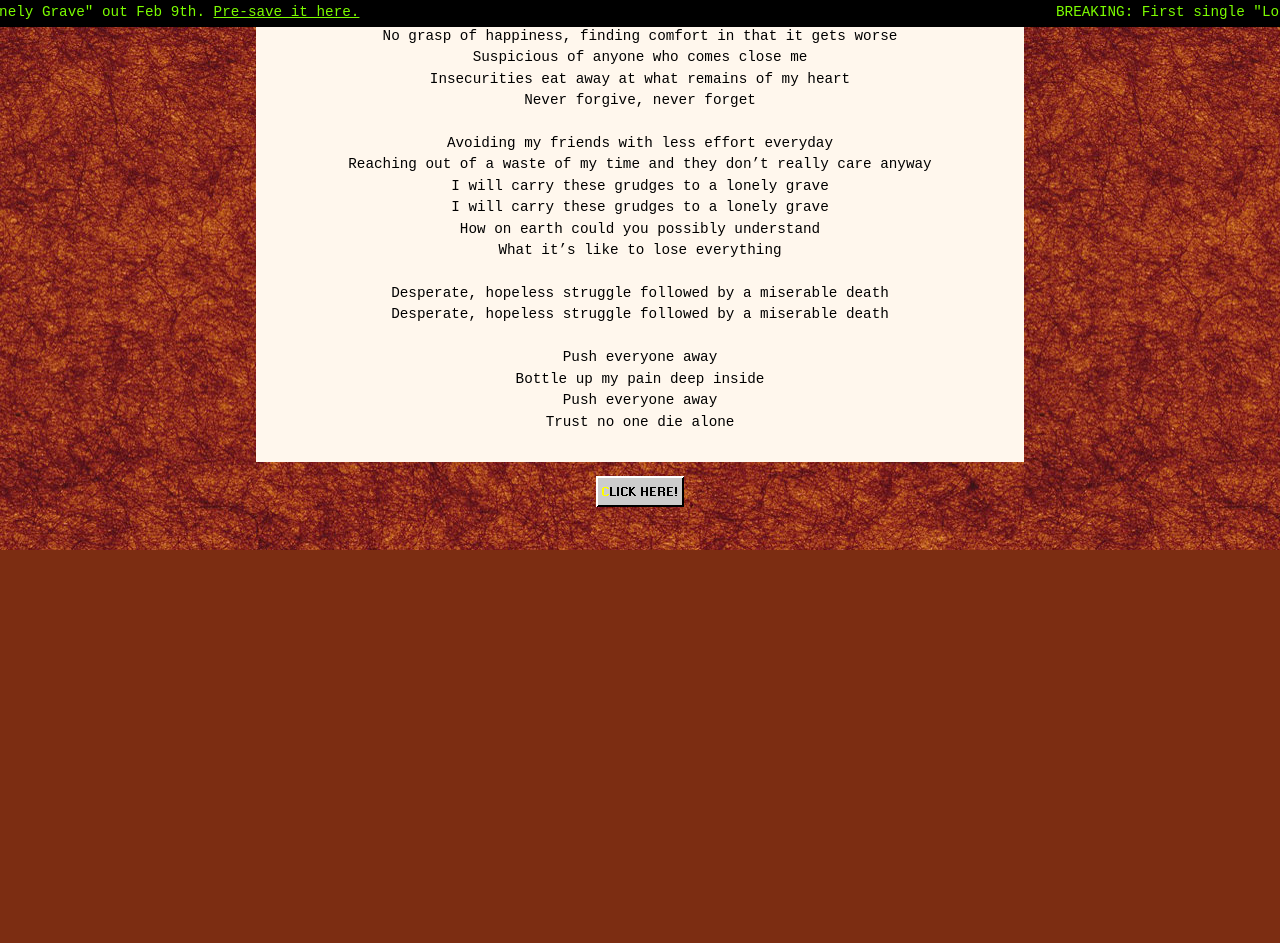
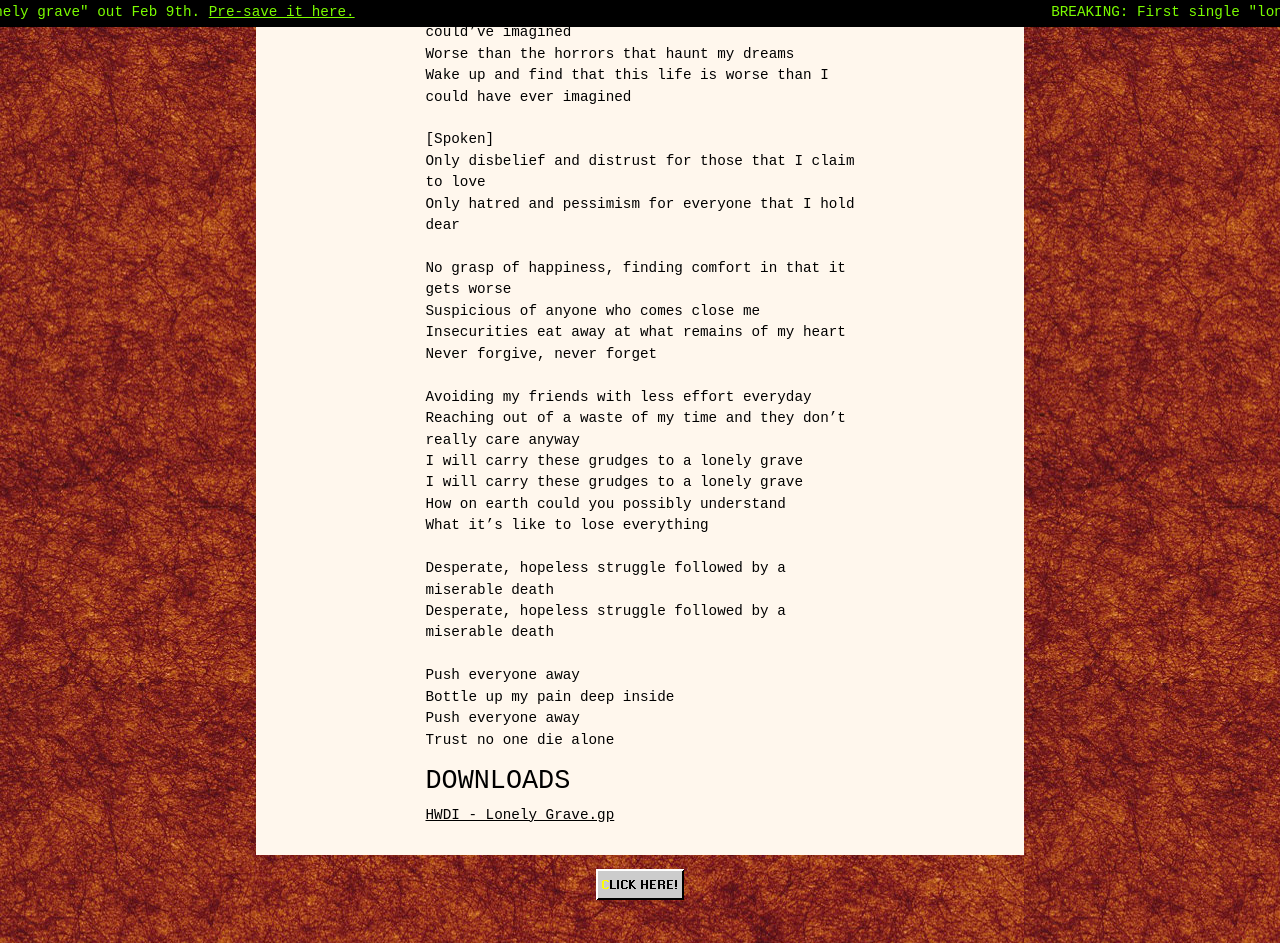
Before and after one commit to mbise1993/houseswediein-website, a Next.js app: page /releases/ep1/lonely-grave in a window 1280 px wide. Shown: the part 773-1716 px from the top of the page. Before the commit the page ends 1323 px from the top, so only its background shows below. Built offline with nearby package versions, Linux system fonts and the light colour scheme.

Commit message:
Releases

```diff
--- a/src/app/layout.tsx
+++ b/src/app/layout.tsx
@@ -81,8 +81,11 @@ export default function RootLayout({
         </div>
         <div className="fixed bottom-0 left-0 w-full">
           <Marquee className="bg-black py-1 text-[lawngreen]" speed={40}>
-            BREAKING: First single &quot;Lonely Grave&quot; out Feb 9th.&nbsp;
-            <a href="" target="_blank">
+            BREAKING: First single &quot;lonely grave&quot; out Feb 9th.&nbsp;
+            <a
+              href="https://distrokid.com/hyperfollow/houseswediein/lonely-grave"
+              target="_blank"
+            >
               Pre-save it here.
             </a>
             &nbsp;
--- a/src/app/releases/ep1/lonely-grave/lyrics.tsx
+++ b/src/app/releases/ep1/lonely-grave/lyrics.tsx
@@ -14,7 +14,9 @@ export const LYRICS = (
     <br />
     Forsaken promises and drug abuse tragedies
     <br />
-    Faces of the suffering begging for you to come home
+    Faces of the suffering
+    <br />
+    Begging for you to come home
     <br />
     <br />
     [Spoken]
@@ -33,7 +35,7 @@ export const LYRICS = (
     <br />
     Worse than the horrors that haunt my dreams
     <br />
-    Wake up and find that this life is worse than I could have imagined
+    Wake up and find that this life is worse than I could have ever imagined
     <br />
     <br />
     [Spoken]
--- a/src/app/releases/ep1/lonely-grave/page.tsx
+++ b/src/app/releases/ep1/lonely-grave/page.tsx
@@ -1,7 +1,14 @@
 import { Metadata } from 'next';
 
-import { Lyrics, SongPage, Video } from '@/app/releases/song-page';
+import { Downloads, Lyrics, SongPage, Video } from '@/app/releases/song-page';
 import { LYRICS } from '@/app/releases/ep1/lonely-grave/lyrics';
+
+const DOWNLOADS = [
+  {
+    title: 'HWDI - Lonely Grave.gp',
+    url: '',
+  },
+];
 
 export const metadata: Metadata = {
   title: 'Test Song | HWDI',
@@ -11,9 +18,10 @@ export const metadata: Metadata = {
 
 export default function Page() {
   return (
-    <SongPage title="Lonely Grave" cursor="/cursors/rose-cursor.png">
+    <SongPage title="Lonely Grave" cursor="/cursors/gravestone-cursor.cur">
       {/* <Video src="https://www.youtube.com/embed/knS59LtVap8?si=gcSqWPX8gGil1ePK" /> */}
       <Lyrics>{LYRICS}</Lyrics>
+      <Downloads downloads={DOWNLOADS} />
     </SongPage>
   );
 }
--- a/src/app/releases/page.tsx
+++ b/src/app/releases/page.tsx
@@ -2,18 +2,28 @@ import { SectionHeading } from '@/components/section-heading';
 import { Metadata } from 'next';
 import Link from 'next/link';
 
-const RELEASES = [
-  {
-    title: 'Faces of the Suffering',
-    type: 'EP',
-    artworkUrl: '/artwork/ep1-artwork-black.jpg',
-    songs: [
-      {
-        title: 'Lonely Grave',
-        url: '/releases/ep1/lonely-grave',
-      },
-    ],
-  },
+interface Release {
+  title: string;
+  type: 'Album' | 'EP';
+  artworkUrl: string;
+  songs: {
+    title: string;
+    url: string;
+  }[];
+}
+
+const RELEASES: Release[] = [
+  // {
+  //   title: 'Faces of the Suffering',
+  //   type: 'EP',
+  //   artworkUrl: '/artwork/ep1-artwork-black.jpg',
+  //   songs: [
+  //     {
+  //       title: 'Lonely Grave',
+  //       url: '/releases/ep1/lonely-grave',
+  //     },
+  //   ],
+  // },
 ];
 
 export const metadata: Metadata = {
@@ -24,6 +34,7 @@ export const metadata: Metadata = {
 export default function Page() {
   return (
     <div className="px-8">
+      <img src="/images/coming-soon.gif" alt="Coming soon" />
       {RELEASES.map((release) => (
         <div
           key={release.title}
--- a/src/app/releases/song-page.tsx
+++ b/src/app/releases/song-page.tsx
@@ -1,4 +1,6 @@
 'use client';
+import { SectionHeading } from '@/components/section-heading';
+import { cn } from '@/util/cn';
 import React from 'react';
 
 interface SongPageProps {
@@ -9,7 +11,7 @@ interface SongPageProps {
 }
 
 export const SongPage = ({
-  className,
+  className = '',
   title,
   cursor,
   children,
@@ -27,7 +29,7 @@ export const SongPage = ({
   }, [cursor]);
 
   return (
-    <div className={className}>
+    <div className={cn('m-auto max-w-lg', className)}>
       <h2 className="px-4 text-center text-3xl font-medium">{title}</h2>
       {children}
     </div>
@@ -55,5 +57,31 @@ interface LyricsProps {
 }
 
 export const Lyrics = ({ children }: LyricsProps) => {
-  return <div className="mt-4 px-4 md:text-center">{children}</div>;
+  return (
+    <div className="mt-4 px-4">
+      <SectionHeading className="text-2xl">LYRICS</SectionHeading>
+      <div>{children}</div>
+    </div>
+  );
 };
+
+interface DownloadsProps {
+  downloads: { title: string; url: string }[];
+}
+
+export const Downloads = ({ downloads }: DownloadsProps) => {
+  return (
+    <div className="mt-4 px-4">
+      <SectionHeading className="text-2xl">DOWNLOADS</SectionHeading>
+      <ul>
+        {downloads.map((download) => (
+          <li key={download.url}>
+            <a className="cursor-pointer" href={download.url} target="_blank">
+              {download.title}
+            </a>
+          </li>
+        ))}
+      </ul>
+    </div>
+  );
+};
```
Also changed, not shown: public/cursors/rose-cursor.png (deleted), 1 other file (tests, documents, lock files or other folders).
